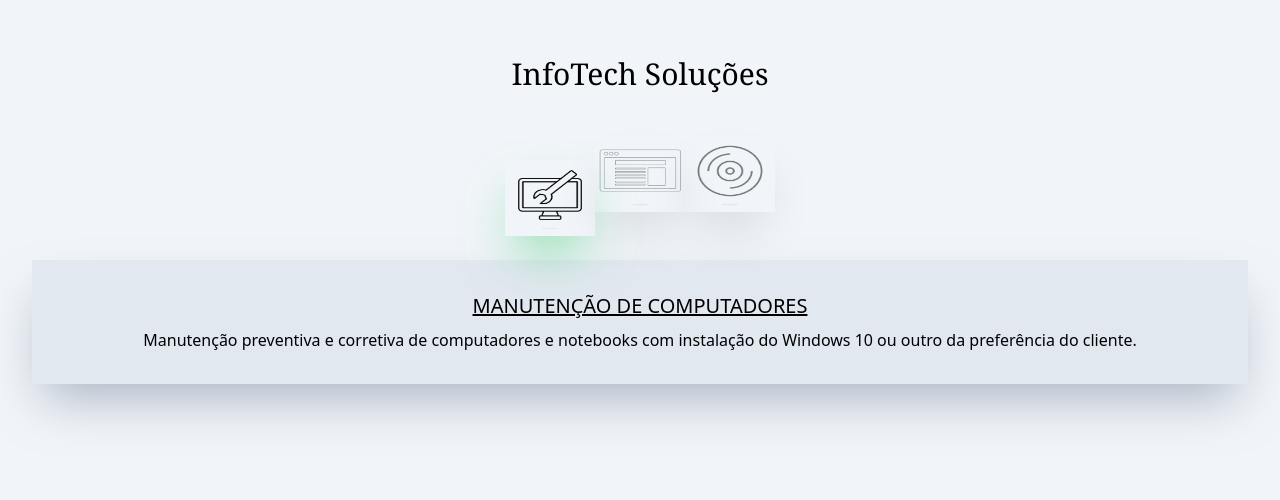
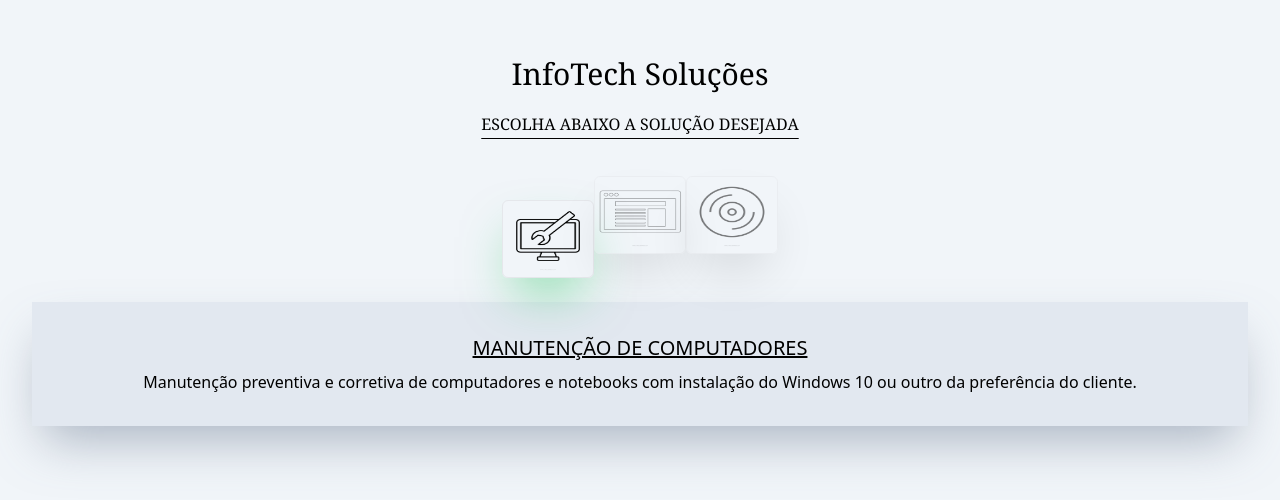
Before and after one commit to Macuco97/my-page, a Next.js app: page / in a window 1280 px wide. Shown: the top 500 px of the page. Built offline with nearby package versions, Linux system fonts and the light colour scheme.

Commit message:
Add subtitle

```diff
--- a/components/header.js
+++ b/components/header.js
@@ -1,10 +1,14 @@
-const header = "h-14 w-screen font-serif text-3xl p-2 text-center mt-12"
+const headerTitle = "h-14 w-screen font-serif text-3xl p-2 text-center mt-12"
+const headerSubTitle = "w-screen font-serif text-1xl p-2 text-center underline underline-offset-8"
 
 export default function Header() {
     return (
         <header>
-            <div className = {header}>
+            <div className = {headerTitle}>
                InfoTech Soluções
+            </div>
+            <div className = {headerSubTitle}>
+                ESCOLHA ABAIXO A SOLUÇÃO DESEJADA
             </div>
         </header>
     )
--- a/components/navbar.js
+++ b/components/navbar.js
@@ -3,9 +3,9 @@
 
 export default function Navbar({activeImage, setActiveImage}) {
     const navbar = `mt-8 flex flex-row w-screen justify-center self-end`
-    const imageManutencao = activeImage === 'manutencao' ? ' duration-500 translate-y-6 shadow-2xl shadow-green-500/50' : 'shadow-2xl duration-500 translate-y-0 opacity-50'
-    const imageSite = activeImage === 'site' ? 'duration-500 translate-y-6 shadow-2xl shadow-green-500/50' : 'shadow-2xl duration-500 translate-y-0 opacity-50'
-    const imageDisc = activeImage === 'disc' ? 'duration-500 translate-y-6 shadow-2xl shadow-green-500/50' : 'shadow-2xl opacity-50 duration-500 translate-y-0'
+    const imageManutencao =  activeImage === 'manutencao' ? ' duration-500 translate-y-6 shadow-2xl shadow-green-500/50 border border-5 rounded-md border-solid' : 'shadow-2xl duration-500 translate-y-0 opacity-50 border border-5 rounded-md border-solid'
+    const imageSite = activeImage === 'site' ? 'duration-500 translate-y-6 shadow-2xl shadow-green-500/50 border border-5 rounded-md border-solid' : 'shadow-2xl duration-500 translate-y-0 opacity-50 border border-5 rounded-md border-solid'
+    const imageDisc = activeImage === 'disc' ? 'duration-500 translate-y-6 shadow-2xl shadow-green-500/50 border border-5 rounded-md border-solid' : 'shadow-2xl opacity-50 duration-500 translate-y-0 border border-5 rounded-md border-solid'
     const hr = "border-5 border-solid"
 
 
```
